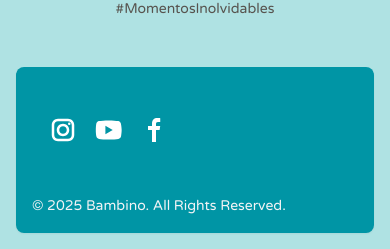
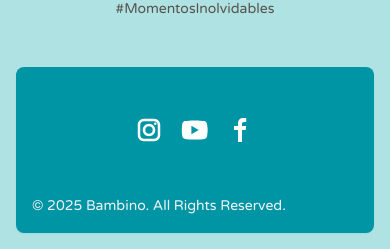
Before and after one commit to MitPlaza/concurso, a Laravel app: page / in a window 390 px wide; the page is wider, and only the part inside the window is pictured. Shown: the part 3230-3479 px from the top of that part. Run offline with Laravel 9, Linux system fonts and the light colour scheme; style sheets or scripts are compiled from the project's sources; some libraries are stand-ins or nearby versions.

Commit message:
cambios en footer

```diff
--- a/resources/views/layouts/guest.blade.php
+++ b/resources/views/layouts/guest.blade.php
@@ -28,7 +28,7 @@
 </body>
 
 <footer class=" rounded-lg shadow-sm m-4 " style="background: #0095A5;">
-    <div class="w-full mx-auto max-w-screen-xl p-4 md:flex md:items-center md:justify-between">
+    <div class="w-full mx-auto max-w-screen-xl p-4 flex items-center justify-between">
         <ul
             class="mx-auto text-center font-medium flex flex-row p-4 md:p-0 mt-4 rounded-lg space-x-4 md:space-x-8 rtl:space-x-reverse md:mt-0 ">
             <li><a href="https://www.instagram.com/bambino_chile/" target="_blank">
```
